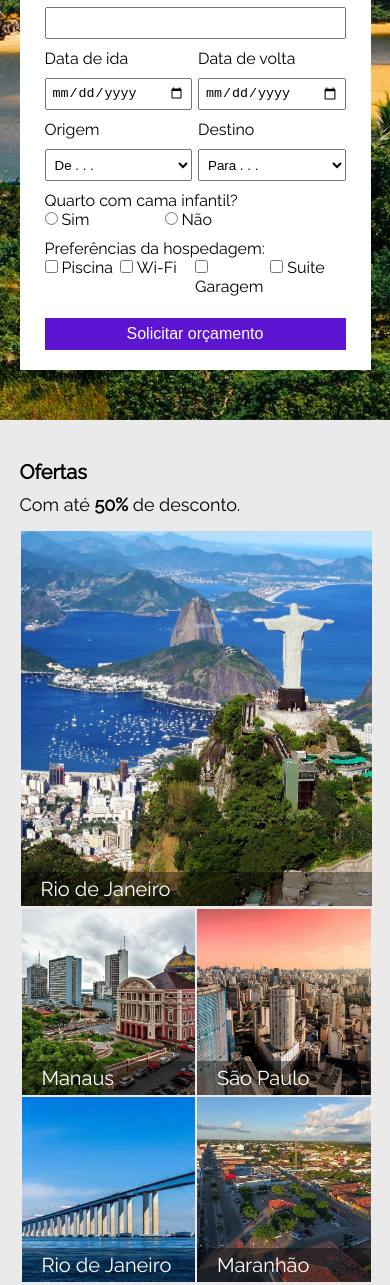
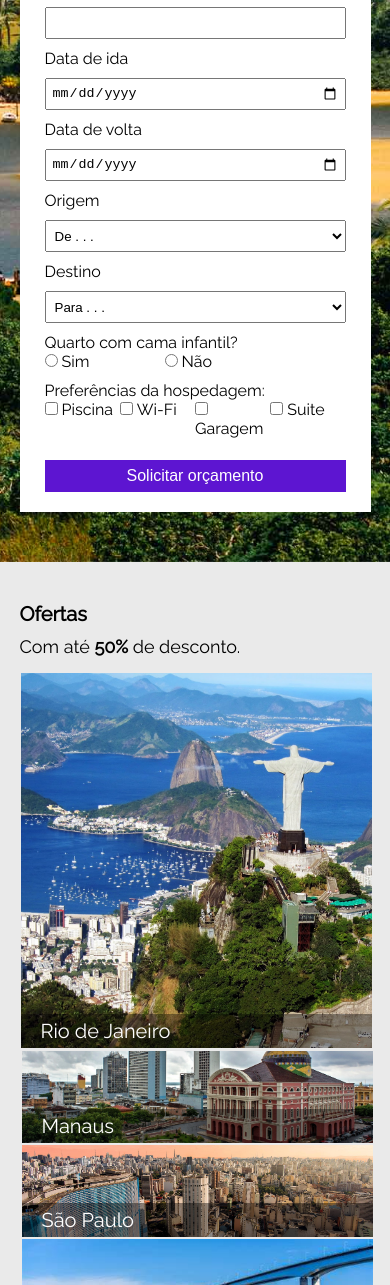
Before and after one commit to RafaBran/agenciaDeViagens, a plain HTML site: page index.html in a window 390 px wide. Shown: the part 385-1670 px from the top of the page. Drawn offline with Linux system fonts and the light colour scheme.

Commit message:
Atualização na responsividade até 540px

```diff
--- a/assets/styles/responsive.css
+++ b/assets/styles/responsive.css
@@ -40,3 +40,26 @@ nota!
             width: 250px;
         }
     }
+
+
+    @media screen and (max-width:540px) {
+        .data-ida-volta {
+            flex-direction: column;
+        }
+        .data-ida, .data-volta {
+            width: 100%;
+        }
+        .containner-origem-destino {
+            flex-direction: column;
+        }
+        .box-origem-destino {
+            width: 100%;
+        }
+        .banner-captals-1, .banner-captals-2 {
+            flex-direction: column;
+        }
+        .banner-manaus, .banner-sao-paulo, .banner-maranhao, .banner-rio {
+            width: 100%;
+            height: 500px;
+        }
+    }
```
